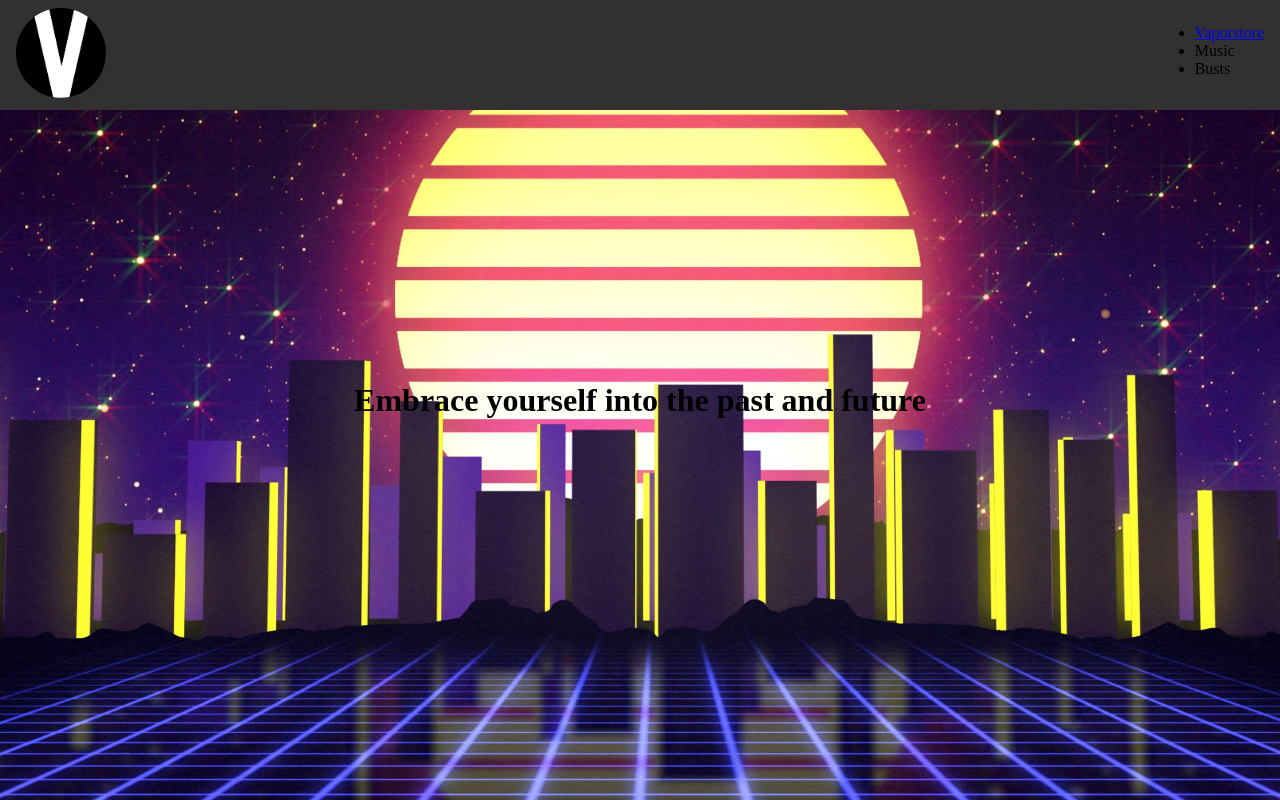
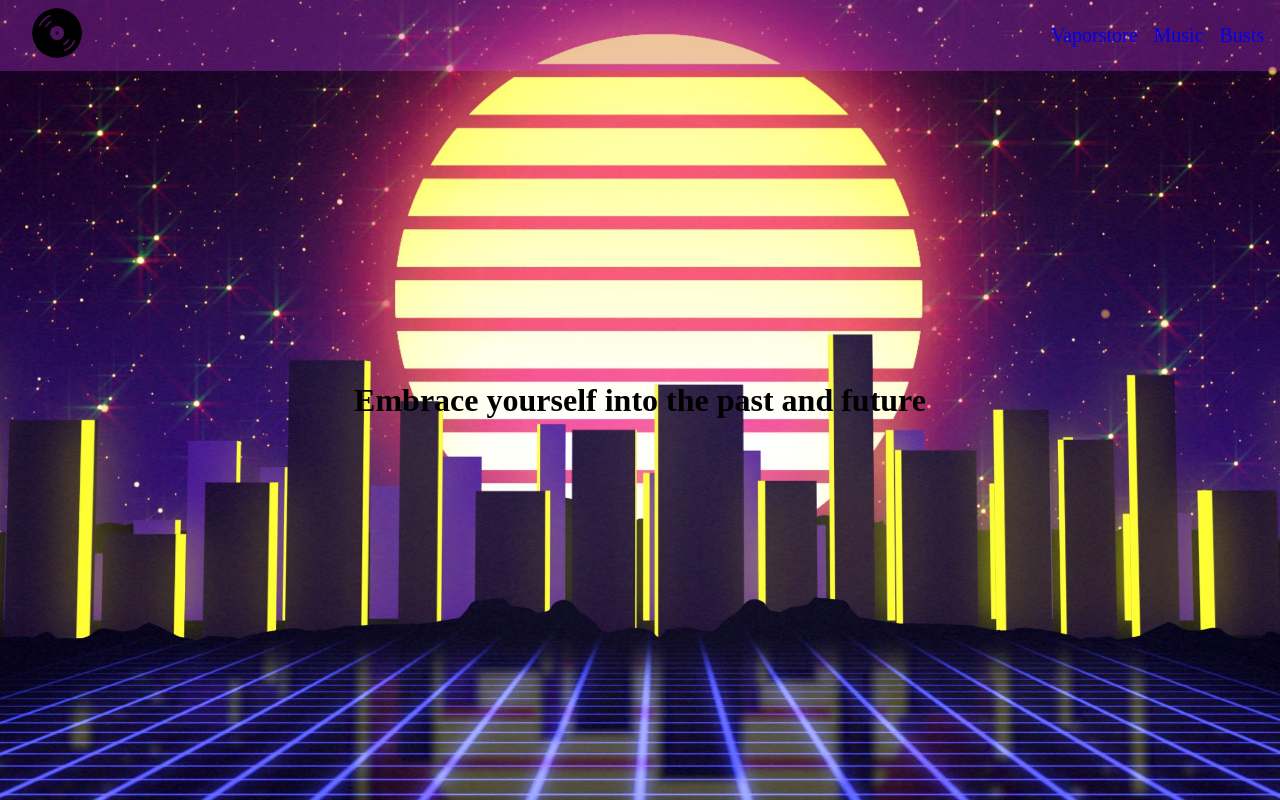
Before and after one commit to lisha-ccm/website-pra2, a plain HTML site: page index.html in a window 1280 px wide. Drawn offline with Linux system fonts and the light colour scheme.

Commit message:
nav update

```diff
--- a/index.html
+++ b/index.html
@@ -10,11 +10,16 @@
   <body>
     <header class="full-screen-header">
       <nav class="nav nav-top">
-        <a href="#"><img class="nav-icon" src="images/v.png" alt="" /></a>
-        <ul>
+        <a href="#"
+          ><img
+            class="nav-icon"
+            src="images/retro-icon.png"
+            alt="vaporwave vinyl icon"
+        /></a>
+        <ul class="nav-list">
           <li><a href="#">Vaporstore</a></li>
-          <li><a href="#"></a>Music</li>
-          <li><a href="#"></a>Busts</li>
+          <li><a href="#">Music</a></li>
+          <li><a href="#">Busts</a></li>
         </ul>
       </nav>
       <h1>Embrace yourself into the past and future</h1>
--- a/styles.css
+++ b/styles.css
@@ -8,7 +8,7 @@ body {
 
 .nav-icon {
   border-radius: 50%;
-  max-width: 90px;
+  max-width: 50px;
 }
 
 .full-screen-header {
@@ -25,7 +25,7 @@ body {
   display: flex;
   justify-content: space-between;
   padding: 0.5rem 1rem;
-  background-color: rgba(50, 48, 48);
+  background-color: rgba(197, 61, 231, 0.3);
 }
 
 .nav-top {
@@ -34,3 +34,16 @@ body {
   right: 0;
   left: 0;
 }
+
+.nav-list {
+  display: flex;
+  justify-content: center;
+  align-items: center;
+  list-style: none;
+}
+
+nav a {
+  margin-left: 1rem;
+  text-decoration: none;
+  font-size: 1.25rem;
+}
```
Also changed, not shown: images/retro-icon.png (added).
